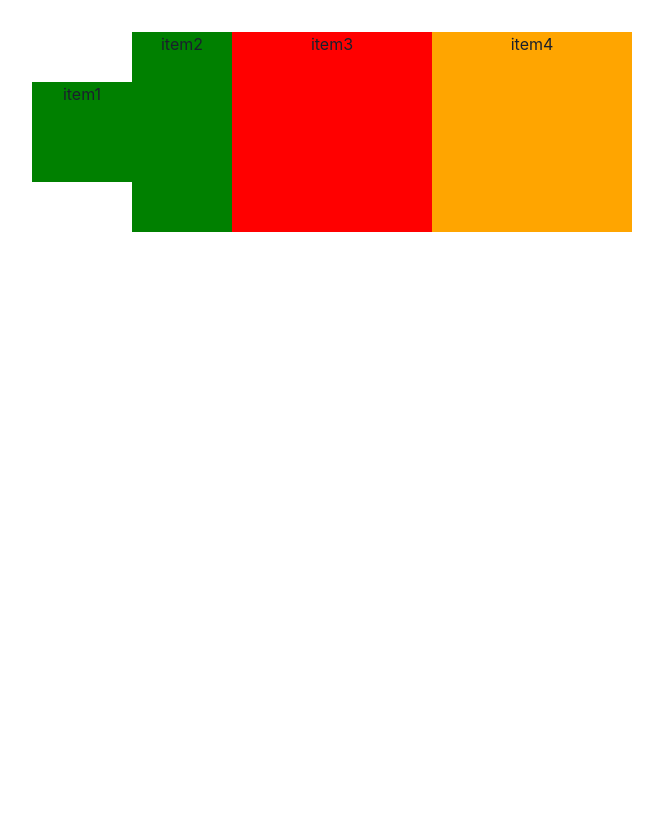
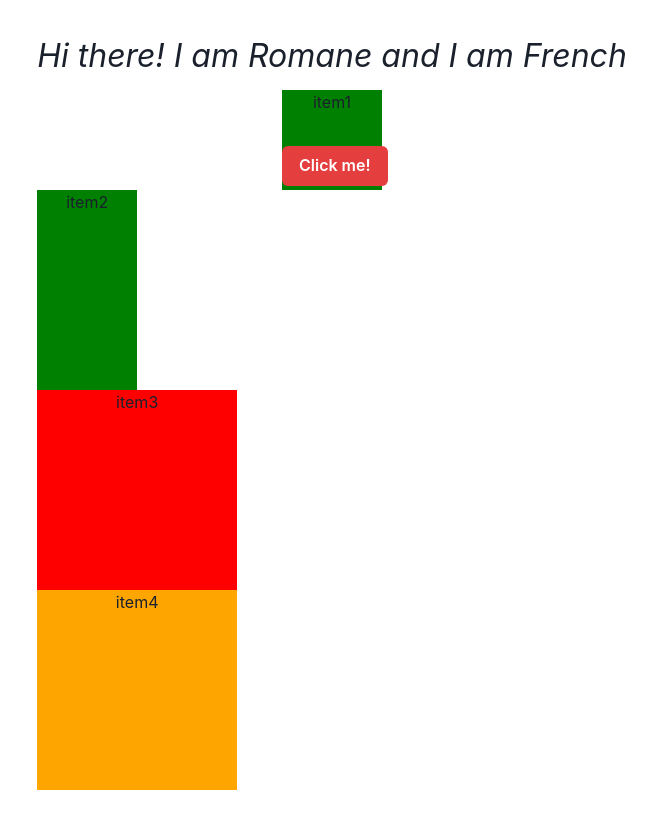
Before and after one commit to Romane71/ChakraUI-Beginners-YouTube-cCrash-Course-1, a React (Vite) app in the folder Chakra-UI/: page / in a window 1280 px wide. Shown: the whole page, without its empty margins (308-971 px from the left). Before the commit the page ends 800 px from the top, so only its background shows below. Built offline with nearby package versions, Linux system fonts and the light colour scheme.

Commit message:
Pseudo style props

```diff
--- a/Chakra-UI/src/App.tsx
+++ b/Chakra-UI/src/App.tsx
@@ -1,12 +1,19 @@
 import "./App.css";
-import { Box, Flex } from "@chakra-ui/react";
+import { Box } from "@chakra-ui/react";
+import { Text, Button } from "@chakra-ui/react";
 
 function App() {
   return (
     <div className="App">
-      <Flex justify="space-between" align="center">
-        <Box bg="green" w="100px" h="100px">
+      <Text as="i" fontSize="32">
+        Hi there! I am Romane and I am French{" "}
+      </Text>
+
+      <Box bg="green" w="100px" h="100px" margin="auto" mt="10px">
         item1
+        <Button mt="32px" colorScheme="red" _hover={{ background: "blue" }}>
+          Click me!
+        </Button>
       </Box>
       <Box bg="green" w="100px" h="200px">
         item2
@@ -17,7 +24,6 @@ function App() {
       <Box bg="orange" w="200px" h="200px">
         item4
       </Box>
-      </Flex>
     </div>
   );
 }
```
Lines whose indentation alone changed are shown as unchanged.
